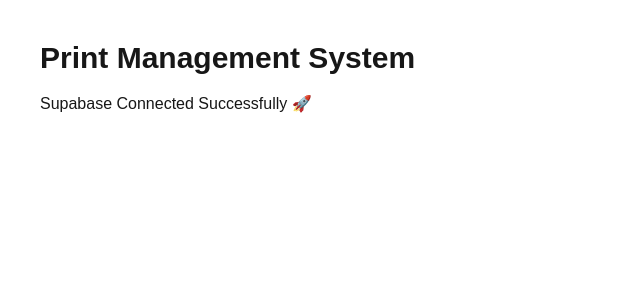
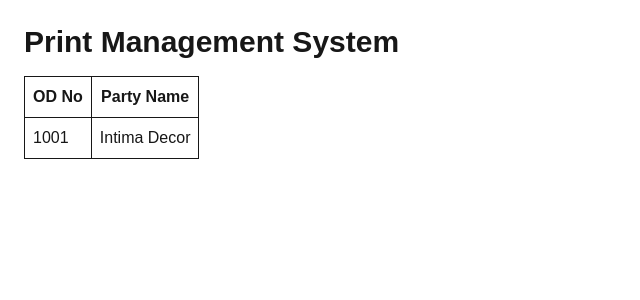
Before and after one commit to intimaprintprocess-cyber/print-management-system, a Next.js app: page / in a window 1280 px wide. Shown: the top 300 px of the page, without its empty margins (0-640 px from the left). Built offline with nearby package versions, Linux system fonts and the light colour scheme.

Commit message:
Basic table added

```diff
--- a/app/page.tsx
+++ b/app/page.tsx
@@ -1,13 +1,24 @@
 export default function Home() {
   return (
-    <div className="p-10">
-      <h1 className="text-3xl font-bold">
+    <div className="p-6">
+      <h1 className="text-3xl font-bold mb-4">
         Print Management System
       </h1>
 
-      <p className="mt-4">
-        Supabase Connected Successfully 🚀
-      </p>
+      <table className="border-collapse border">
+        <thead>
+          <tr>
+            <th className="border p-2">OD No</th>
+            <th className="border p-2">Party Name</th>
+          </tr>
+        </thead>
+        <tbody>
+          <tr>
+            <td className="border p-2">1001</td>
+            <td className="border p-2">Intima Decor</td>
+          </tr>
+        </tbody>
+      </table>
     </div>
   );
 }
```
